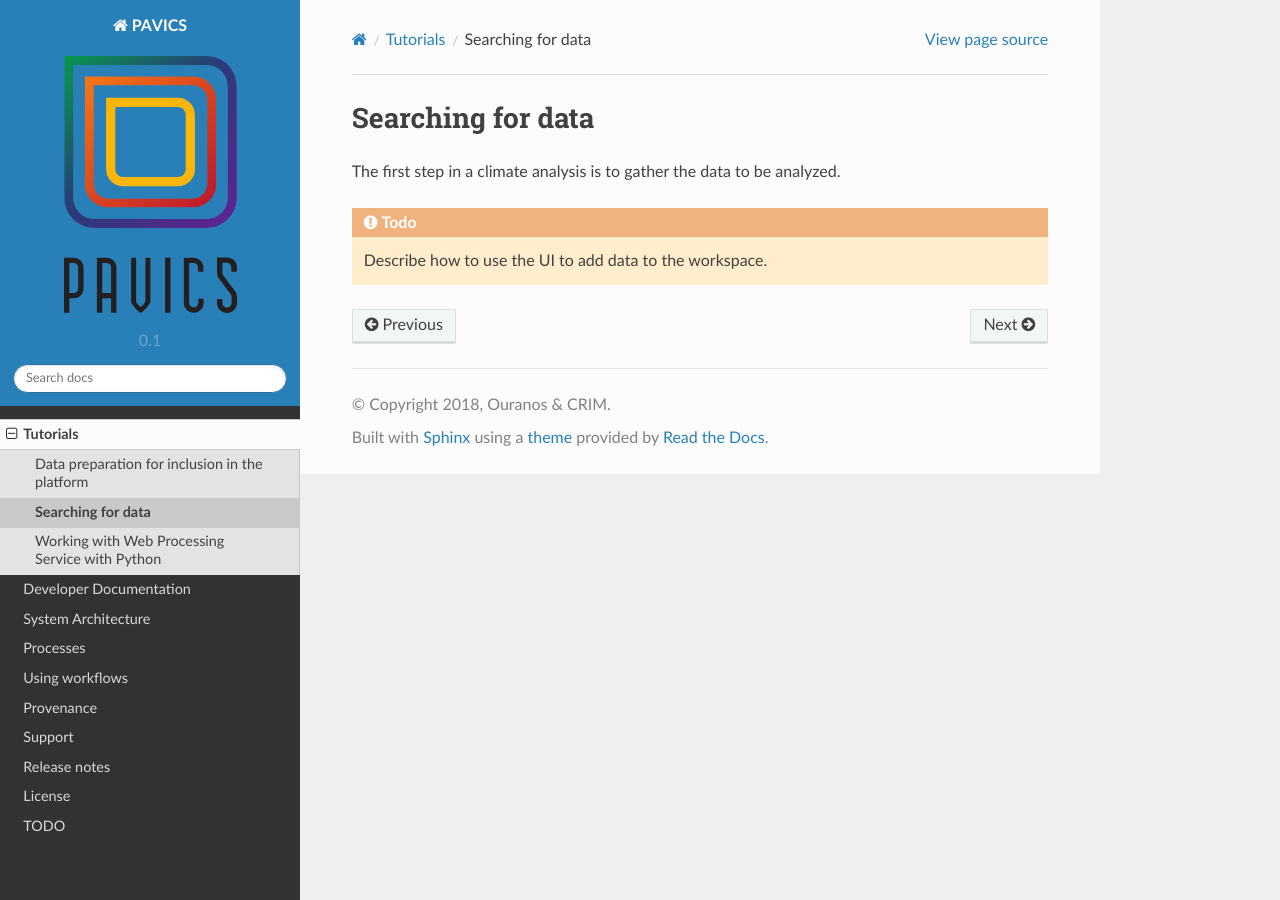
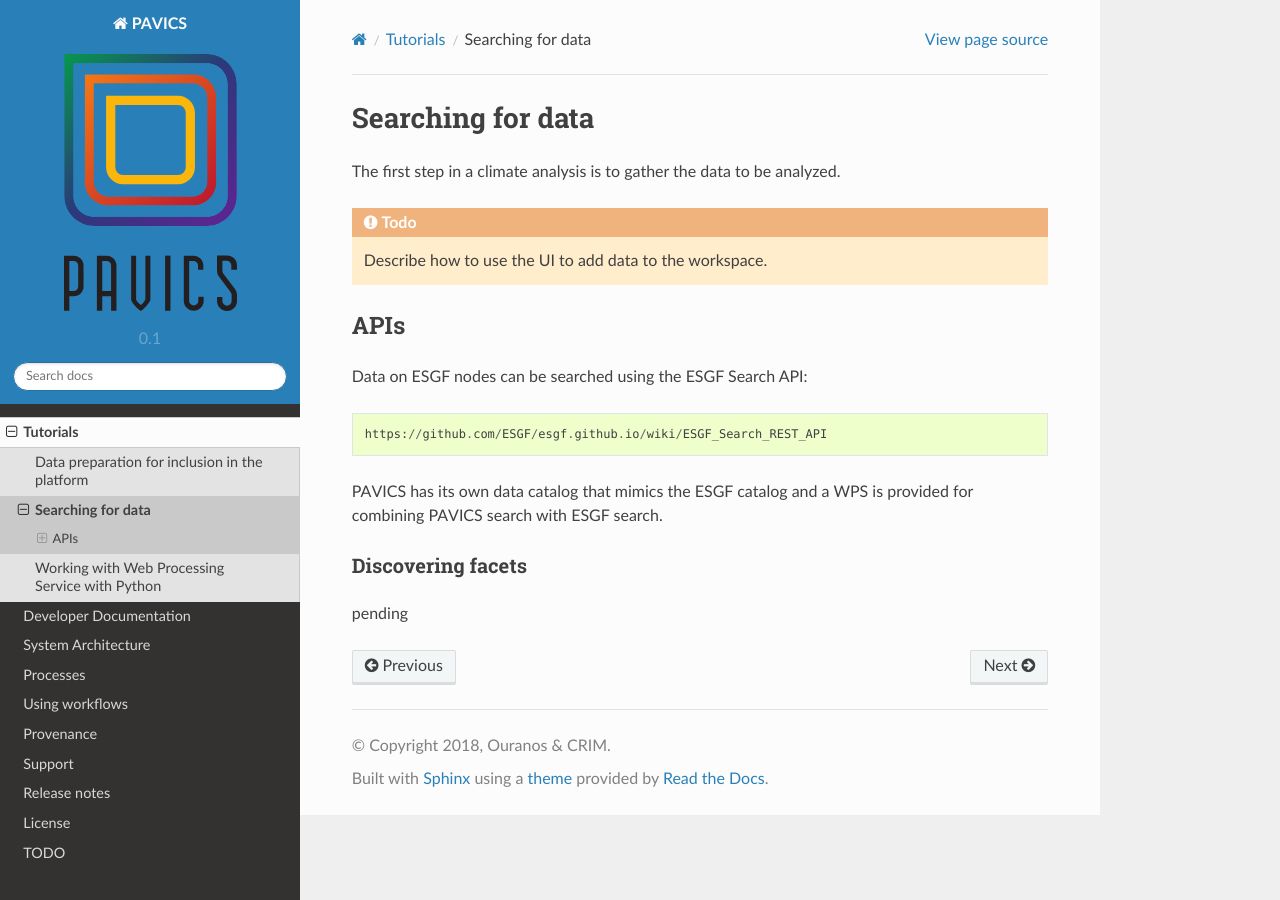
Before and after one commit to Ouranosinc/pavics-sdi, a Sphinx documentation site: the page built from docs/source/tutorials/searching.rst, in a window 1280 px wide. Built offline with Sphinx 7.4.7 and the Read the Docs theme 2.0.0, drawn with Linux system fonts in a browser that asks for light colours.

Commit message:
Add search API documentation

```diff
--- a/docs/source/tutorials/searching.rst
+++ b/docs/source/tutorials/searching.rst
@@ -7,3 +7,18 @@ The first step in a climate analysis is to gather the data to be analyzed.
 .. todo::
 
    Describe how to use the UI to add data to the workspace.
+
+APIs
+====
+
+Data on ESGF nodes can be searched using the ESGF Search API::
+
+    https://github.com/ESGF/esgf.github.io/wiki/ESGF_Search_REST_API
+
+PAVICS has its own data catalog that mimics the ESGF catalog and a WPS
+is provided for combining PAVICS search with ESGF search.
+
+Discovering facets
+------------------
+
+pending
```
